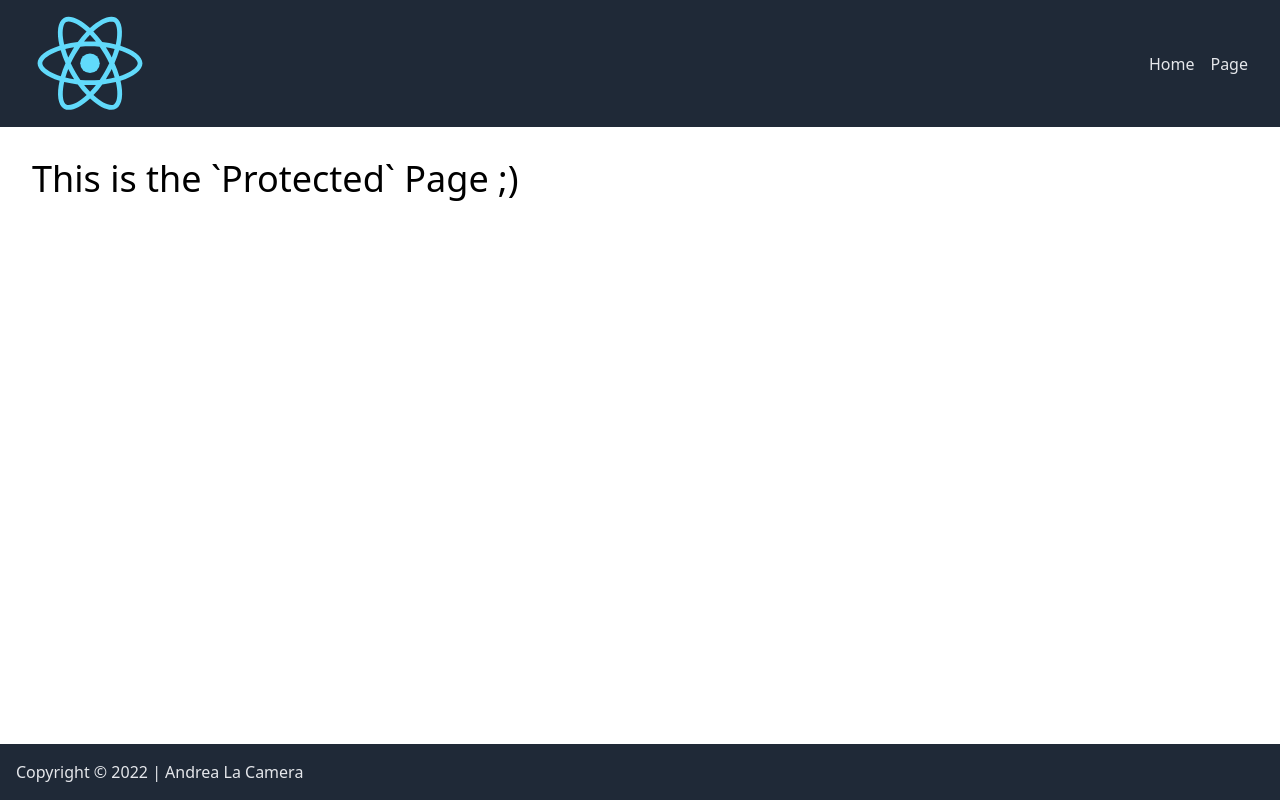
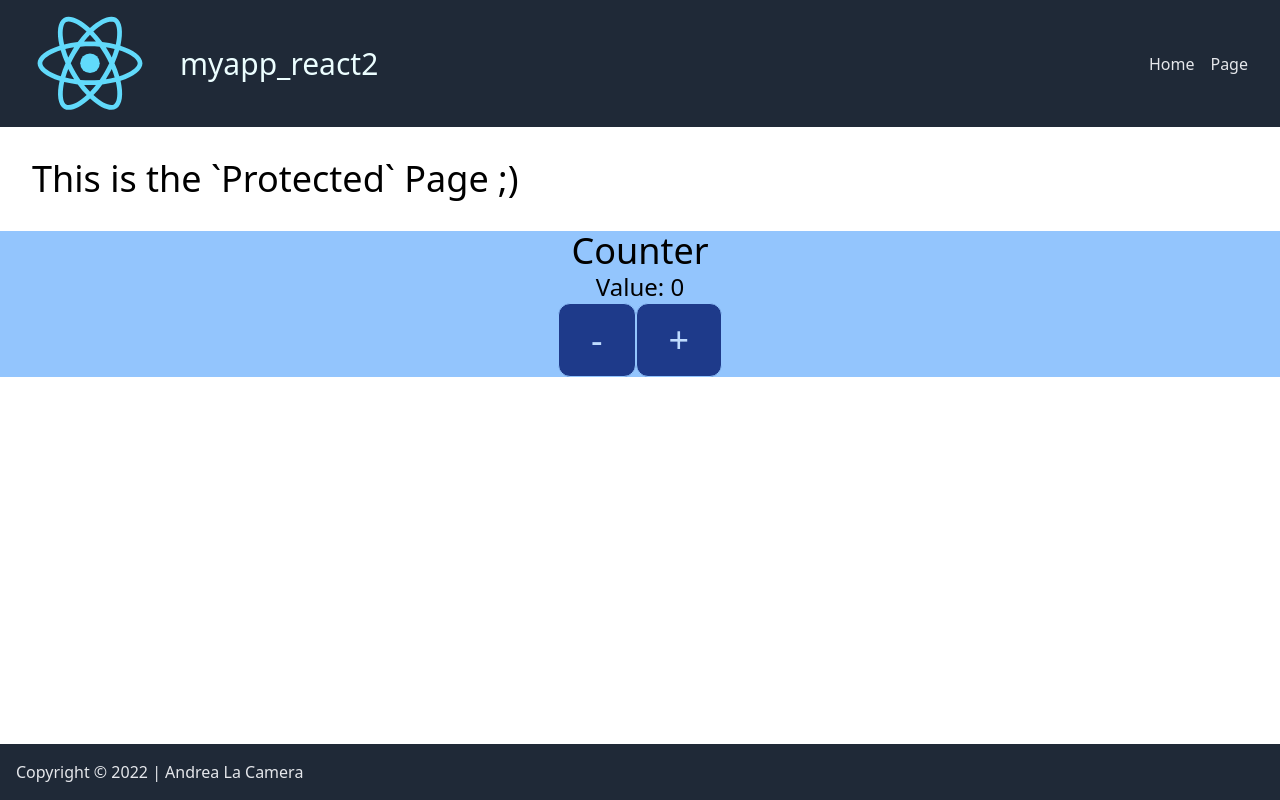
Before and after one commit to andrealacamera/myapp_react2, a React (Create React App) app: page /page in a window 1280 px wide. Built offline with nearby package versions, Linux system fonts and the light colour scheme.

Commit message:
redux toolkit

```diff
--- a/package.json
+++ b/package.json
@@ -9,6 +9,7 @@
     "@testing-library/user-event": "^13.5.0",
     "react": "^18.2.0",
     "react-dom": "^18.2.0",
+    "react-redux": "^8.0.2",
     "react-router-dom": "^6.3.0",
     "react-scripts": "5.0.1"
   },
--- a/public/index.html
+++ b/public/index.html
@@ -24,7 +24,7 @@
       work correctly both with client-side routing and a non-root public URL.
       Learn how to configure a non-root public URL by running `npm run build`.
     -->
-    <title>React App</title>
+    <title>myapp_react2</title>
   </head>
   <body>
     <noscript>You need to enable JavaScript to run this app.</noscript>
--- /dev/null
+++ b/src/components/Counter.jsx
@@ -0,0 +1,20 @@
+import { useSelector, useDispatch } from 'react-redux'
+import { decrement, increment } from '../redux/counterSlice'
+
+const Counter = () => {
+  const count = useSelector((state) => state.counter.value)
+  const dispatch = useDispatch()
+
+  return (
+    <div className='flex flex-col bg-blue-300 w-full items-center'>
+      <h1 className='text-4xl'> Counter </h1>
+      <h2 className='text-2xl'> Value: {count}</h2>
+      <div className='flex flex-row justify-around'>
+        <button className="bg-blue-900 text-blue-200 py-4 px-8 border border-blue-300 rounded-xl text-4xl" onClick={() => dispatch(decrement())}>-</button>
+        <button className="bg-blue-900 text-blue-200 py-4 px-8 border border-blue-300 rounded-xl text-4xl" onClick={() => dispatch(increment())}>+</button>
+      </div>
+    </div>
+  )
+}
+
+export default Counter
--- a/src/components/Header.jsx
+++ b/src/components/Header.jsx
@@ -6,8 +6,9 @@ import logo from '../logo.svg';
 const Header = () => {
   return (
     <header className='flex flex-row justify-between items-center bg-gray-800 text-gray-200'>
-      <Link to='/'>
+      <Link to='/' className='flex flex-row items-center'>
         <img src={logo} alt="logo" width={180} height={180}/>
+        <h1 className='text-3xl text-cyan-50'>myapp_react2</h1>
       </Link>
       <nav>
         <ul className='px-8 flex flex-row gap-4'>
--- a/src/index.js
+++ b/src/index.js
@@ -4,11 +4,16 @@ import './index.css';
 import App from './App';
 import { BrowserRouter } from 'react-router-dom';
 
+import { store } from './redux/store'
+import { Provider } from 'react-redux'
+
 const root = ReactDOM.createRoot(document.getElementById('root'));
 root.render(
   <React.StrictMode>
-    <BrowserRouter>
-      <App />
-    </BrowserRouter>
+    <Provider store={store}>
+      <BrowserRouter>
+        <App />
+      </BrowserRouter>
+    </Provider>
   </React.StrictMode>
 );
--- a/src/pages/Page.jsx
+++ b/src/pages/Page.jsx
@@ -1,6 +1,8 @@
 // import React, { useContext } from 'react'
 // import { Navigate } from "react-router-dom";
 // import { UserContext } from '../components/UserContext';
+
+import Counter from "../components/Counter"
 
 const Page = () => {
   // const {user}= useContext(UserContext)
@@ -11,6 +13,7 @@ const Page = () => {
   return (
     <div>
       <h1 className='text-4xl m-8'>This is the `Protected` Page ;)</h1>
+      <Counter />
     </div>
   )
 }
--- /dev/null
+++ b/src/redux/counterSlice.js
@@ -0,0 +1,24 @@
+import { createSlice } from '@reduxjs/toolkit'
+
+const initialState = {
+  value: 0,
+}
+
+export const counterSlice = createSlice({
+  name: 'counter',
+  initialState,
+  reducers: {
+    increment: (state) => {
+      state.value += 1
+    },
+    decrement: (state) => {
+      state.value -= 1
+    },
+    incrementByAmount: (state, action) => {
+      state.value += action.payload
+    },
+  },
+})
+
+export const { increment, decrement, incrementByAmount } = counterSlice.actions
+export default counterSlice.reducer
--- /dev/null
+++ b/src/redux/store.js
@@ -0,0 +1,8 @@
+import { configureStore } from '@reduxjs/toolkit'
+import counterReducer from './counterSlice';
+
+export const store = configureStore({
+  reducer: {
+    counter: counterReducer,
+  },
+})
```
Also changed, not shown: 2 other files (tests, documents, lock files or other folders).
